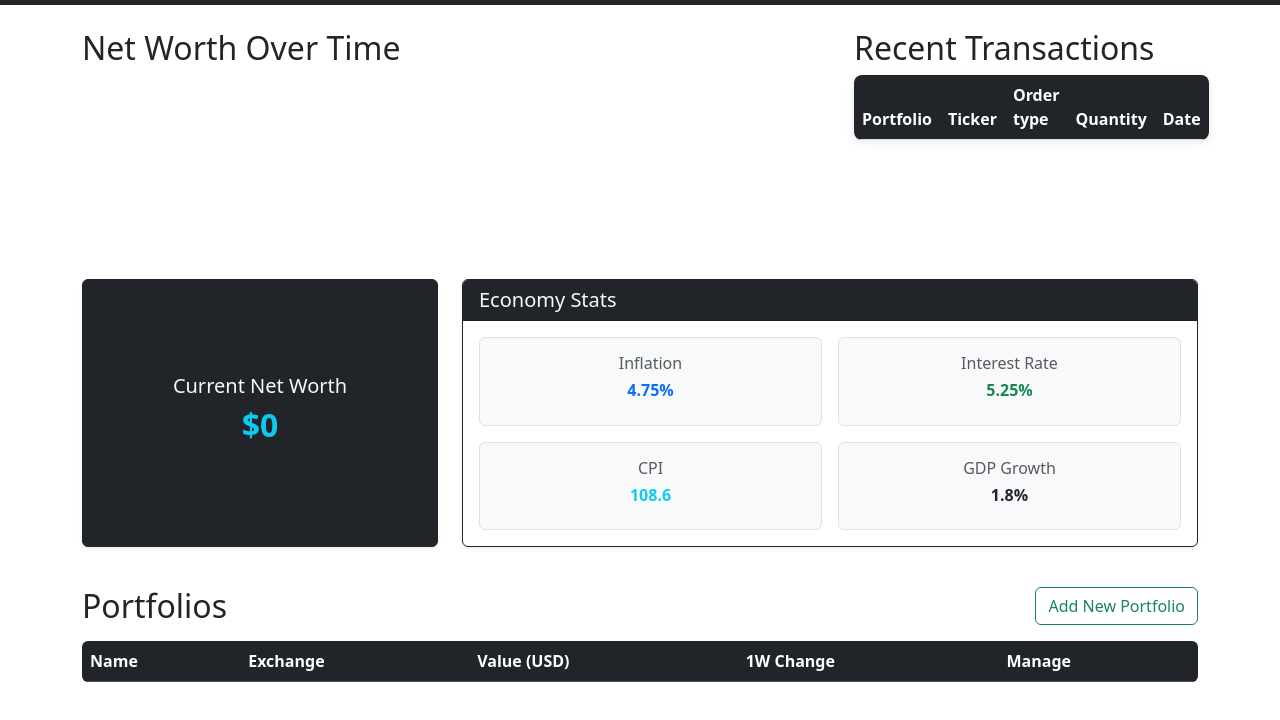
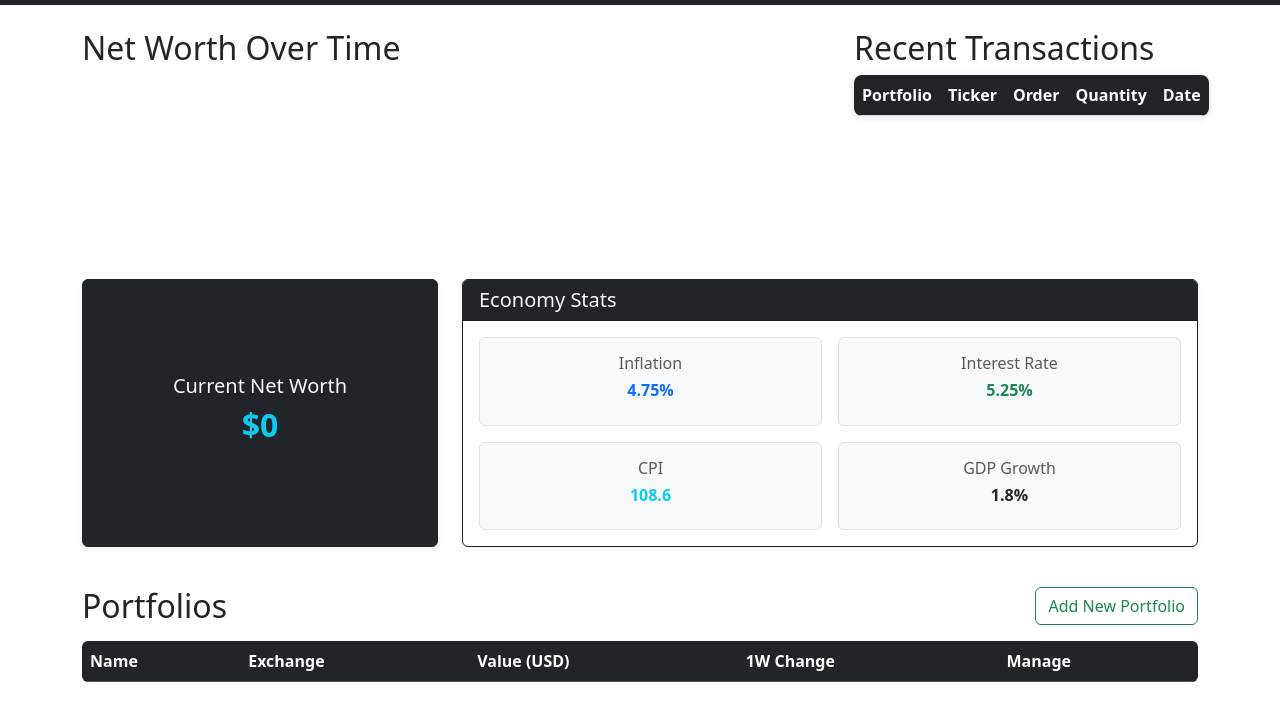
Before and after one commit to dawid27xx/HSBC-Group-Project, a website: page public/index.html in a window 1280 px wide. Shown: the part 52-772 px from the top of the page. Drawn offline with nearby package versions, Linux system fonts and the light colour scheme; no server answers; sample sign-in values are in the browser's storage.

Commit message:
Prettifies transactions table

```diff
--- a/public/index.html
+++ b/public/index.html
@@ -65,8 +65,8 @@
     <main class="container my-4">
       <div class="row">
         <section id="net-worth" class="col-md-8 mb-4">
-          <h2>Net Worth Over Time</h2>
-          <canvas id="netWorthChart"></canvas>
+            <h2>Net Worth Over Time</h2>
+            <canvas id="netWorthChart"></canvas>
         </section>
         <section id="market-updates" class="col-md-4">
           <div class="container-fluid">
@@ -76,7 +76,7 @@
                 <tr>
                   <th>Portfolio</th>
                   <th>Ticker</th>
-                  <th>Order type</th>
+                  <th>Order</th>
                   <th>Quantity</th>
                   <th>Date</th>
                 </tr>
```
